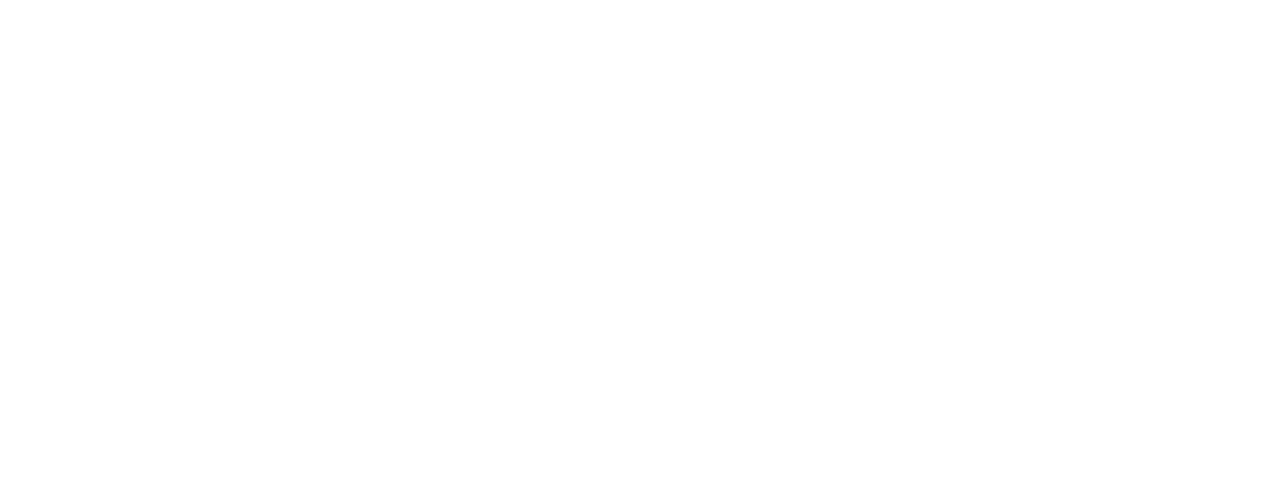
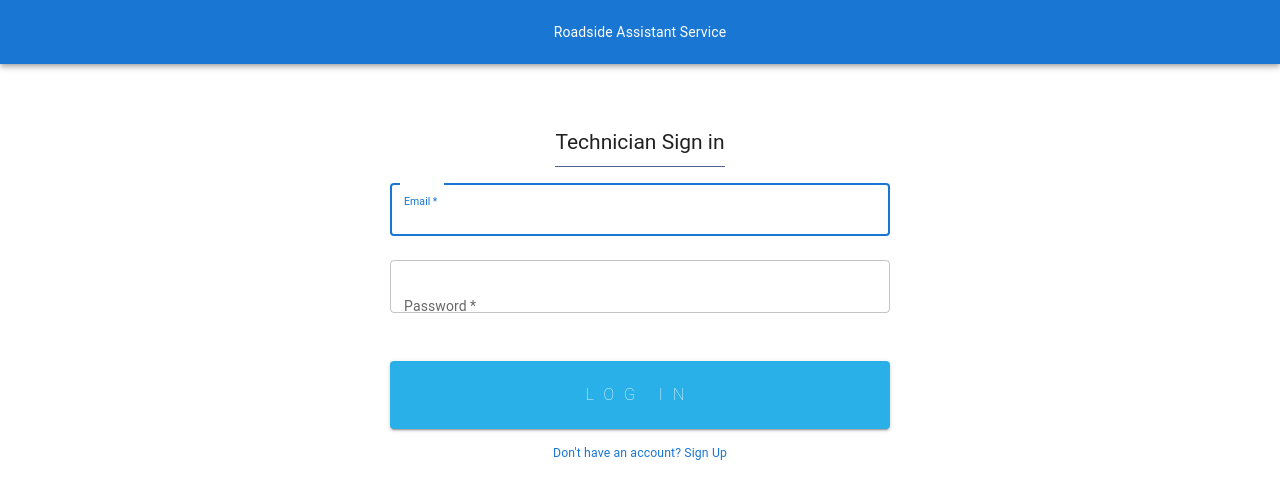
Before and after one commit to ZHIFA-CHIU/CSIT314-Project, a React (Create React App) app in the folder FrontEnd/: page /TechnicianLogin in a window 1280 px wide. Before the commit this address had no page. Shown: the top 498 px of the page. Built offline with nearby package versions, Linux system fonts and the light colour scheme.

Commit message:
Works and should redirect properly
Can be used properly

```diff
--- a/FrontEnd/src/components/HomeContent/index.jsx
+++ b/FrontEnd/src/components/HomeContent/index.jsx
@@ -16,7 +16,10 @@
                     <Button onClick={() => navigate("/signup")} variant={"outlined"}>Sign Up</Button>
                 </div>
                 <div className='technician signup'>
-                    <Button onClick={() => navigate("/createAccountTechnician")} variant={"outlined"}>Sign Up Technician</Button>
+                    <Button onClick={() => navigate("/technicianSignup")} variant={"outlined"}>Sign Up Technician</Button>
+                </div>
+                <div className='technician login'>
+                    <Button onClick={() => navigate("/technicianLogin")} variant={"outlined"}>Login Technician</Button>
                 </div>
             </div>
         </div>
--- /dev/null
+++ b/FrontEnd/src/components/TechnicianLoginContent/index.jsx
@@ -0,0 +1,163 @@
+import React from 'react'
+import { Box, Button, Link, TextField, Typography } from '@mui/material'
+import { loginRequest } from '../../api';
+import { useState } from 'react';
+import { useNavigate } from 'react-router-dom';
+
+
+
+
+export default function TechnicianLoginContent() {
+    const navigate = useNavigate();
+    // username
+    const [email, setEmail] = useState("");
+    // password
+    const [password, setPassword] = useState("");
+    // userError
+    // const [userError, setUserError] = useState([false, ""]);
+    // pwd error
+    // const [pwdErr, setPwdErr] = useState([false, ""]);
+
+
+    /**
+     * when username change update username state
+     */
+    const onEmailChange = e => {
+        // setUserError([false, ""])
+        const email = e.target.value;
+        // console.log(usrname);
+
+        setEmail(email);
+    }
+
+    /**
+     * when pwd change update pwd state
+     */
+    const onPasswordChange = e => {
+        // setPwdErr([false, ""]);
+        const pwd = e.target.value;
+        // console.log(pwd);
+        setPassword(pwd);
+    }
+
+    /**
+     * Username must be at least 4 leters long
+     */
+    // const validateUsername = () => {
+    //     if (username.length < 4) {
+    //         setUserError([true, "Username must be at least 4 letters long"]);
+    //         return false;
+    //     }
+    //     return true;
+    // }
+
+    /**
+     * password must be at least 6 digits long
+     */
+    // const validatePwd = () => {
+    //     if (username.length < 6) {
+    //         setPwdErr([true, "Username must be at least 6 digits long"]);
+    //         return false;
+    //     }
+    //     return true;
+    // }
+
+    /**
+     * Login page submission handler
+     * @param {Event} e
+     */
+    const handleSubmit = e => {
+        e.preventDefault();
+        // console.log(username, password);
+        // send log in request
+        // if (validateUsername() && validatePwd())
+        loginRequest(email, password).then(
+            response => {
+                // console.log(response.data);
+                // let obj = JSON.parse(response.data);
+                // console.log(obj);
+                let tmp = JSON.stringify(response.data);
+                let obj = JSON.parse(tmp);
+                // console.log(obj["customer-id"]);
+                if (obj.login)
+                    navigate("/CustomerDashboard", { state: { id: obj["customer-id"] } })
+                else
+                    alert("Login failed")
+            }
+        ).catch(
+            error => {
+                alert(error);
+                navigate("/login");
+            }
+
+        )
+    }
+
+    return (
+        <Box
+            sx={{
+                marginTop: 8,
+                display: 'flex',
+                flexDirection: 'column',
+                alignItems: 'center',
+            }}>
+
+            <Typography component="h1" variant="h5">
+                Technician Sign in
+            </Typography>
+
+            <form onSubmit={handleSubmit}>
+                <TextField
+                    margin="normal"
+                    required
+                    fullWidth
+                    id="email"
+                    label="Email"
+                    name="email"
+                    autoComplete="Email"
+                    autoFocus
+                    defaultValue={""}
+                    onChange={onEmailChange}
+                // error={userError[0]}
+                // helperText={userError[1]}
+                />
+
+                <TextField
+                    margin="normal"
+                    required
+                    fullWidth
+                    name="password"
+                    label="Password"
+                    type="password"
+                    id="password"
+                    autoComplete="current-password"
+                    defaultValue={""}
+                    onChange={onPasswordChange}
+                // error={userError[0]}
+                // helperText={userError[1]}
+                />
+
+                <Button
+                    type="submit"
+                    fullWidth
+                    variant="contained"
+                    sx={{ mt: 3, mb: 2 }}
+                >
+                    Log In
+                </Button>
+
+                <Box
+                    sx={{
+                        display: "flex",
+                        justifyContent: "center"
+                    }}
+                >
+                    <Link variant={"body2"} underline={"hover"} href={"/signup"}>
+                        {"Don't have an account? Sign Up"}
+                    </Link>
+                </Box>
+
+            </form>
+        </Box>
+    )
+}
--- a/FrontEnd/src/components/TechnicianSignupContent/index.jsx
+++ b/FrontEnd/src/components/TechnicianSignupContent/index.jsx
@@ -5,7 +5,7 @@
 import { useNavigate } from 'react-router-dom';
 
 
-const CreateTechnicianCustomer = () => {
+const CreateAccountTechnician = () => {
     const navigate = useNavigate();
     const [firstName, setFirstName] = useState("");
     const [lastName, setLastName] = useState("");
@@ -20,13 +20,13 @@
     const [heavyVehicleQualification, setHeavyVehicleQualification] = useState("");
     const [lightVehicleQualification, setLightVehicleQualification] = useState("");
 
-    const onfirstNameChange = e => setFirstName(e.target.value);
+    const onFirstNameChange = e => setFirstName(e.target.value);
     const onLastNameChange = e => setLastName(e.target.value);
     const onEmailChange = e => setEmail(e.target.value);
     const onDobChange = e => setDob(e.target.value);
     const onPhoneNumberChange = e => setPhoneNumber(e.target.value);
     const onPasswordChange = e => setPassword(e.target.value);
-    const onStreetAdressChange = e => setStreetAddress(e.target.value);
+    const onStreetAddressChange = e => setStreetAddress(e.target.value);
     const onSuburbChange = e => setSuburb(e.target.value);
     const onPostCodeChange = e => setPostCode(e.target.value);
     const onStateChange = e => setState(e.target.value);
@@ -45,13 +45,13 @@
                 // console.log(response.data);
                 let obj = JSON.parse(JSON.stringify(response.data));
                 if (obj)
-                    navigate("/login")
+                    navigate("/technicianLogin")
             }
 
         ).catch(
             error => {
                 alert("Account already exists test");
-                //navigate("/technicianSignup");
+                navigate("/technicianSignup");
             }
         );
     }
@@ -64,13 +64,13 @@
         <div className='technicianSignup'>
             <h1>TechnicianSignup</h1>
             <form className='technicianSignup-form' onSubmit={handleSubmit}>
-                <TextField onChange={onfirstNameChange} id="firstName" label="First Name" variant="outlined" fullWidth margin='normal' />
+                <TextField onChange={onFirstNameChange} id="firstName" label="First Name" variant="outlined" fullWidth margin='normal' />
                 <TextField onChange={onLastNameChange} id="lastName" label="Last Name" variant="outlined" fullWidth margin='normal' />
                 <TextField onChange={onEmailChange} id="email" label="Email" variant="outlined" fullWidth margin='normal' />
                 <TextField onChange={onPasswordChange} id="password" label="Password" type={"password"} variant="outlined" fullWidth margin='normal' />
                 <TextField onChange={onPhoneNumberChange} id="phoneNumber" label="Phone" variant="outlined" fullWidth margin='normal' />
                 <TextField onChange={onDobChange} id="dob" label="Date of Birth(yyyy-mm-dd)" variant="outlined" fullWidth margin='normal' />
-                <TextField onChange={onStreetAdressChange} id="streetAddress" label="Street" variant="outlined" fullWidth margin='normal' />
+                <TextField onChange={onStreetAddressChange} id="streetAddress" label="Street" variant="outlined" fullWidth margin='normal' />
                 <TextField onChange={onSuburbChange} id="suburb" label="Suburb" variant="outlined" fullWidth margin='normal' />
                 <TextField onChange={onPostCodeChange} id="postCode" label="Post Code" variant="outlined" fullWidth margin='normal' />
                 <TextField onChange={onStateChange} id="state" label="State" variant="outlined" fullWidth margin='normal' />
@@ -81,7 +81,7 @@
                 >
                     TechnicianSignup
                 </Button>
-                <Link variant={"body2"} underline={"hover"} href={"/login"}>
+                <Link variant={"body2"} underline={"hover"} href={"/TechnicianLogin"}>
                     {"Already a member? Login"}
                 </Link>
             </form>
@@ -89,4 +89,4 @@
     )
 }
 
-export default CreateTechnicianCustomer;
+export default CreateAccountTechnician;
--- /dev/null
+++ b/FrontEnd/src/pages/TechnicianLogin/index.jsx
@@ -0,0 +1,12 @@
+import React from 'react'
+import Banner from '../../components/Banner'
+import LoginContent from '../../components/TechnicianLoginContent'
+
+export default function TechnicianLogin() {
+    return (
+        <div className='login-page'>
+            <Banner />
+            <LoginContent />
+        </div>
+    )
+}
```
Also changed, not shown: FrontEnd/src/pages/CreateAccountTechnician/CreateAccountTechnician.js (deleted, +0 -98 lines), FrontEnd/src/routes/index.js (+8 -3 lines), FrontEnd/src/pages/TechnicianSignup/index.jsx (renamed from FrontEnd/src/pages/CreateAccountTechnician/index.jsx), 1 other file (tests, documents, lock files or other folders).
